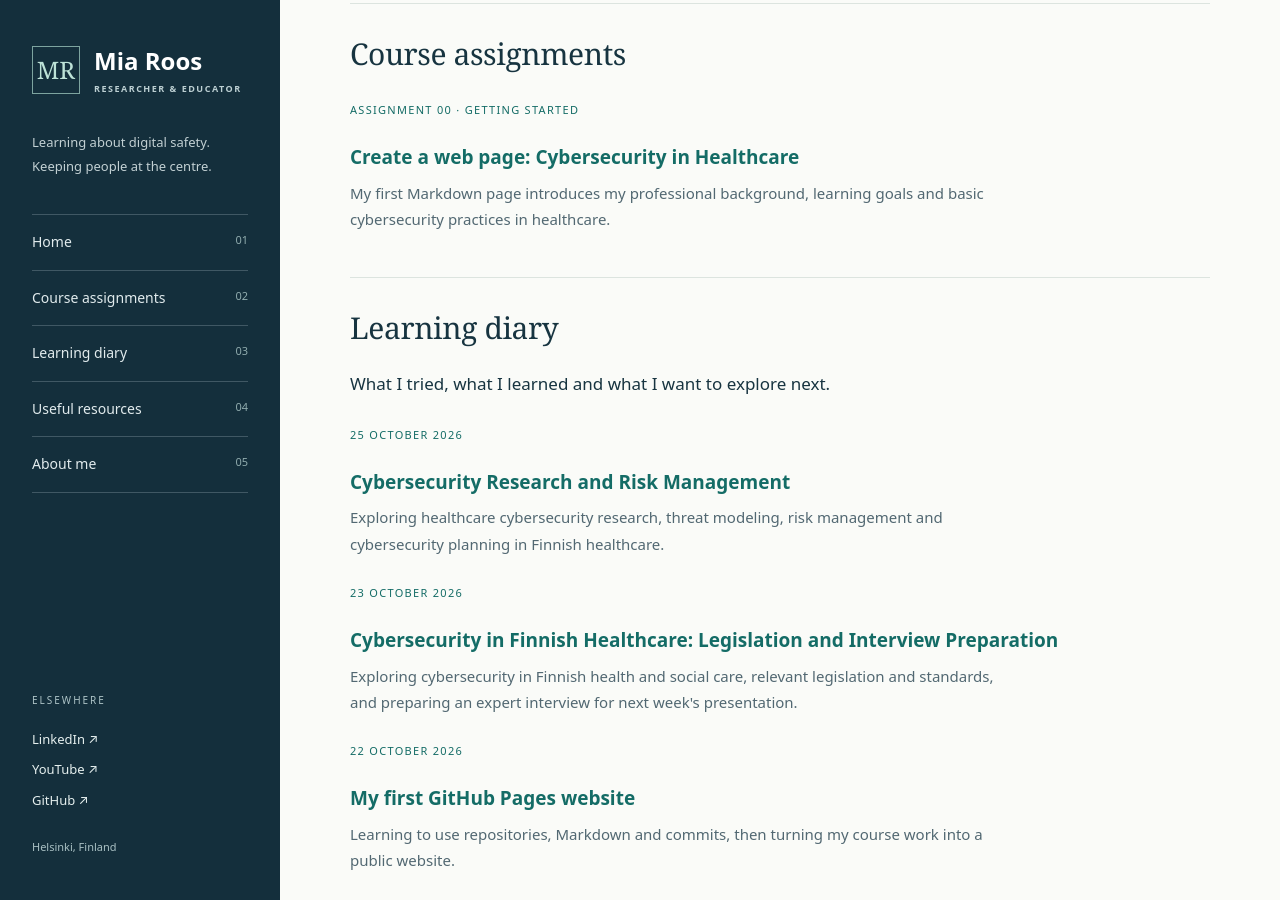
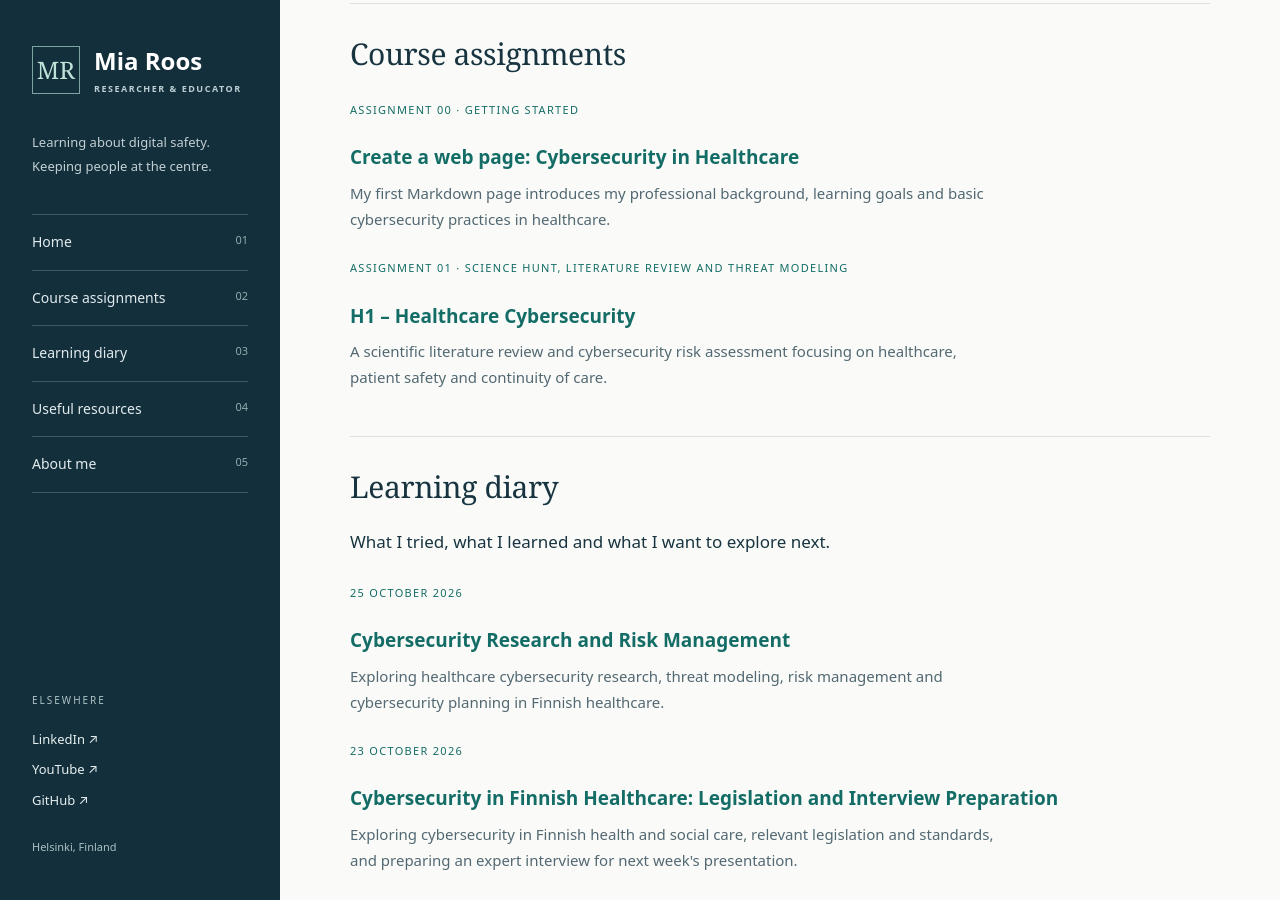
Before and after one commit to mia-roos/Cyber-Security-Studies, a Jekyll site: the page built from index.md, in a window 1280 px wide and 900 px high, scrolled down 527 px. Built offline with Jekyll 4.4.1, drawn with Linux system fonts in a browser that asks for light colours.

Commit message:
Update index.md

```diff
--- a/index.md
+++ b/index.md
@@ -18,6 +18,12 @@ title: Cybersecurity Learning Portfolio
 ### [Create a web page: Cybersecurity in Healthcare]({{ '/cybersecurity-in-healthcare.html' | relative_url }})
 
 <p class="entry-description">My first Markdown page introduces my professional background, learning goals and basic cybersecurity practices in healthcare.</p>
+
+<p class="entry-meta">Assignment 01 · Science Hunt, Literature Review and Threat Modeling</p>
+
+### [H1 – Healthcare Cybersecurity]({{ '/h1.html' | relative_url }})
+
+<p class="entry-description">A scientific literature review and cybersecurity risk assessment focusing on healthcare, patient safety and continuity of care.</p>
 
 ## Learning diary
 
```
